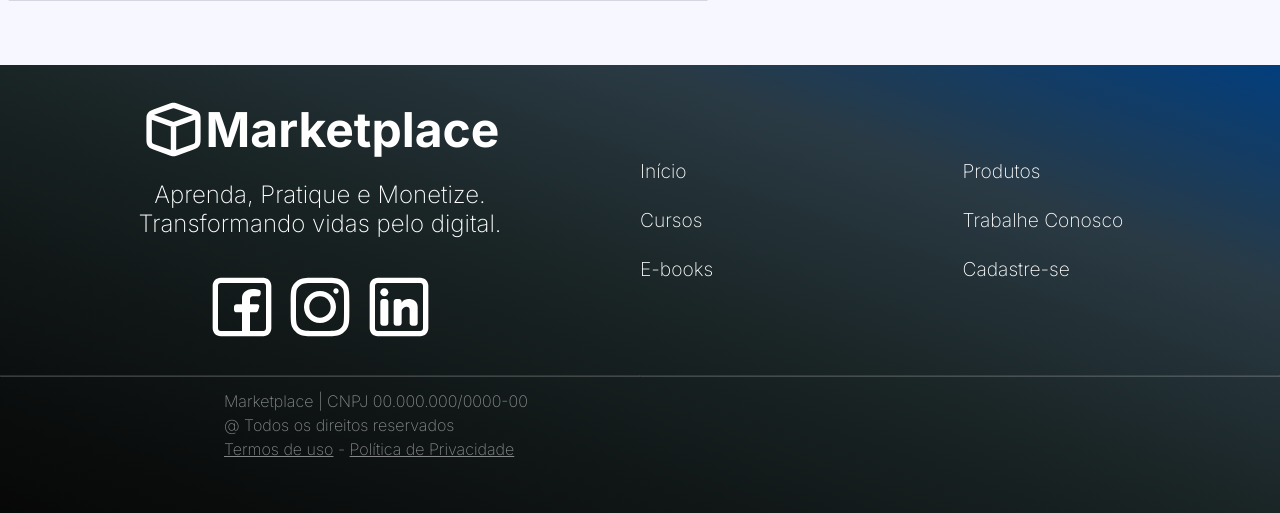
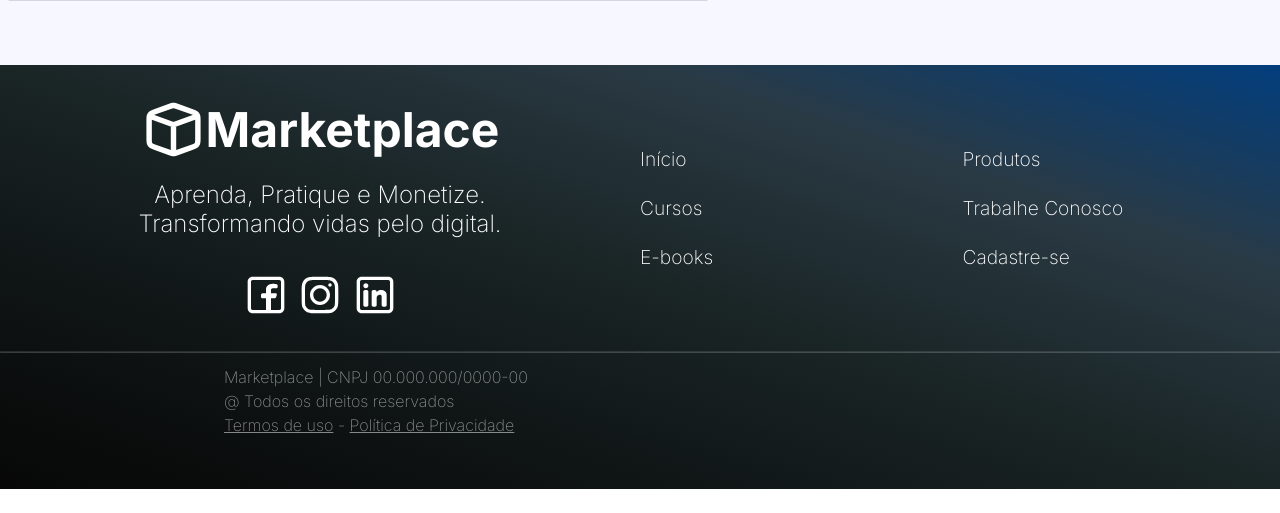
Before and after one commit to arthur-dnts/marketplace, a web app: file index.html in a window 1280 px wide. Shown: the part 5097-5610 px from the top of the page. After the commit the page ends 5586 px from the top, so only its background shows below. Run offline with its HTML, style and script files only (its server is not run), Linux system fonts and the light colour scheme.

Commit message:
Update main.css

```diff
--- a/css/main.css
+++ b/css/main.css
@@ -505,7 +505,7 @@ hr {
 }
 
 .social-icon {
-    width: 64px;
+    width: 40px;
     cursor: pointer;
     margin: 0 5px 0 5px;
 }
```
